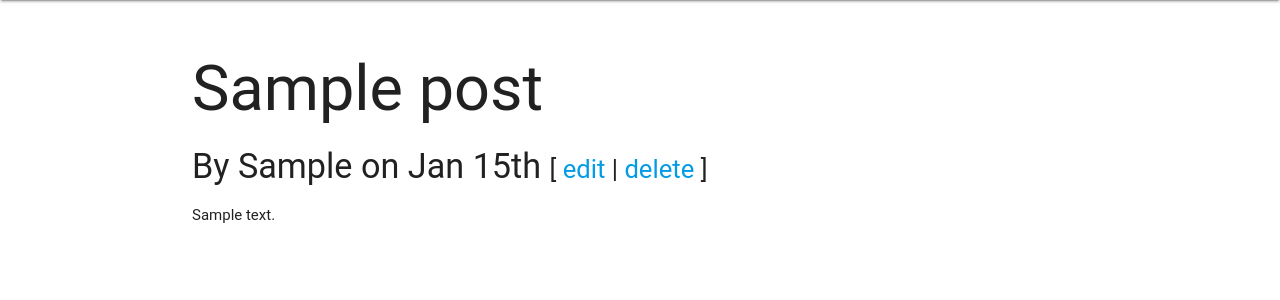
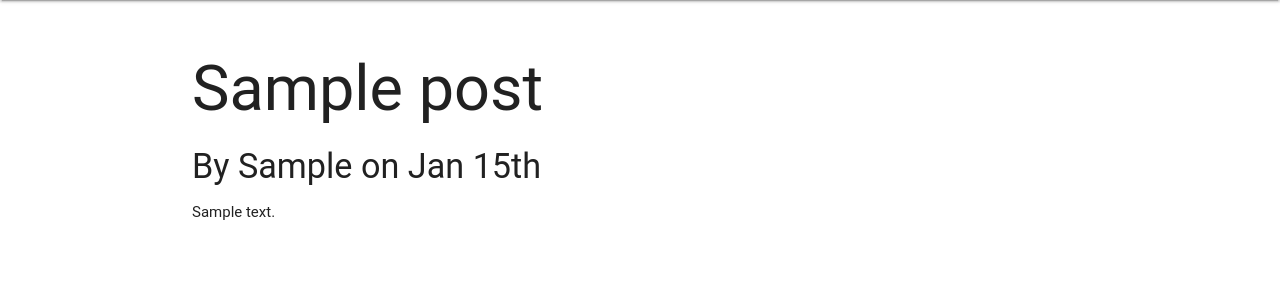
Before and after one commit to ZucchiniZe/genius, a Django app: template blog/templates/blog/detail.html in a window 1280 px wide. Shown: the part 64-364 px from the top of the page. Run offline with Django 3.2, Linux system fonts and the light colour scheme; the template is opened without the code that fills it: values that come from a table or form of the project are taken from there, others are empty; a user stored in the database is signed in; tables that the repository leaves empty hold one stand-in row (values such as "Sample post"); parts of the project's set-up code (start-up, migrations or seed data) failed here and were passed over; some libraries are stand-ins or nearby versions; some web fonts are replaced.

Commit message:
fix urls

```diff
--- a/blog/templates/blog/detail.html
+++ b/blog/templates/blog/detail.html
@@ -4,14 +4,7 @@
 {% block content %}
   <div class="post">
     <h1>{{ post.title }}</h1>
-    <h4>
-      By {{ post.author.username|capfirst }} on {{ post.pub_date|date:"M jS" }}
-      {% if request.user == post.author %}
-        <small class="links">
-          [ <a href="{% url 'blog:edit' post.id %}">edit</a> | <a href="{% url 'blog:delete' post.id %}">delete</a> ]
-        </small>
-      {% endif %}
-    </h4>
+    <h4>By {{ post.author.username|capfirst }} on {{ post.pub_date|date:"M jS" }}</h4>
     <p>{{ post.body|commonmark }}</p>
   </div>
 {% endblock %}
--- a/blog/urls.py
+++ b/blog/urls.py
@@ -6,6 +6,4 @@ urlpatterns = [
     url(r'^$', views.index, name='index'),
     url(r'^create/$', views.edit, name='create'),
     url(r'^(?P<pk>[0-9]+)/$', views.detail, name='detail'),
-    url(r'^(?P<pk>[0-9]+)/edit$', views.edit, name='edit'),
-    url(r'^(?P<pk>[0-9]+)/delete/$', views.delete, name='delete'),
 ]
```
